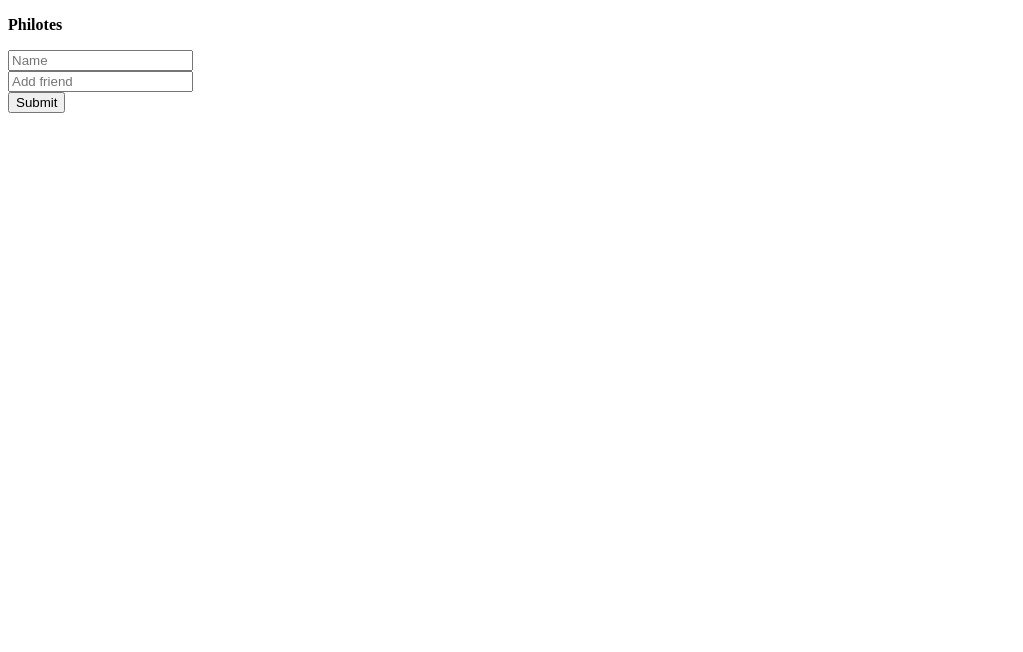
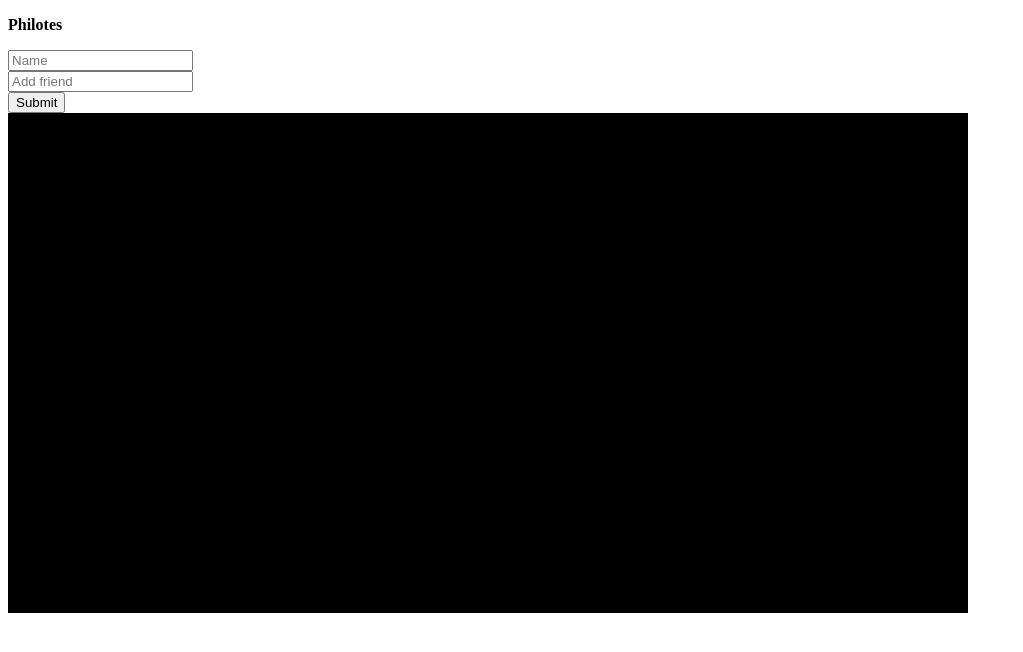
Before and after one commit to jimgong92/philotes-app, a website: page client/index.html in a window 1280 px wide. Shown: the whole page, without its empty margins (0-1023 px from the left). Drawn offline with nearby package versions, Linux system fonts and the light colour scheme; some packages are replaced by stand-ins of ours.

Commit message:
Scaffolds out graph logic with mbostock template

```diff
--- a/bower.json
+++ b/bower.json
@@ -17,6 +17,7 @@
   ],
   "dependencies": {
     "angular": "~1.3.11",
-    "ui-router": "~0.2.13"
+    "ui-router": "~0.2.13",
+    "d3": "~3.5.3"
   }
 }
--- a/client/app/edit/EditController.js
+++ b/client/app/edit/EditController.js
@@ -7,6 +7,9 @@
 
   function EditCtrl() {
     var vm = this;
+    function print(){
+      console.log('In Edit Controller');
+    }
   }
 
 })();
--- a/client/app/edit/edit.html
+++ b/client/app/edit/edit.html
@@ -3,19 +3,19 @@
   <div class="identifier">
     <div class="icon"></div>
     <input
-      ng-model=""
+      ng-model="node"
       placeholder="Name"/>
   </div>
   <div class="addFriend">
     <div class="icon"></div>
     <input
-      ng-model=""
+      ng-model="friend"
       placeholder="Add friend"/>
   </div>
   <div class="submit">
     <button
       type="button"
-      ng-click="">
+      ng-click="print()">
       Submit
     </button>
   </div>
--- a/client/app/graph/GraphController.js
+++ b/client/app/graph/GraphController.js
@@ -5,9 +5,88 @@
     .module('app.graph')
     .controller('GraphCtrl', GraphCtrl);
 
-  function GraphCtrl(NetworkFactory) {
+  function GraphCtrl() {
     var vm = this;
+    var width = 960,
+        height = 500;
 
+    var fill = d3.scale.category20();
+
+    var force = d3.layout.force()
+        .size([width, height])
+        .nodes([{}]) // initialize with a single node
+        .linkDistance(30)
+        .charge(-60)
+        .on("tick", tick);
+
+    var svg = d3.select("#graph-canvas").append("svg")
+        .attr("width", width)
+        .attr("height", height)
+        .on("mousemove", mousemove)
+        .on("mousedown", mousedown);
+
+    svg.append("rect")
+        .attr("width", width)
+        .attr("height", height);
+
+    var nodes = force.nodes(),
+        links = force.links(),
+        node = svg.selectAll(".node"),
+        link = svg.selectAll(".link");
+
+    var cursor = svg.append("circle")
+        .attr("r", 30)
+        .attr("transform", "translate(-100,-100)")
+        .attr("class", "cursor");
+
+    restart();
+
+    function mousemove() {
+      cursor.attr("transform", "translate(" + d3.mouse(this) + ")");
+    }
+
+    function mousedown() {
+      var point = d3.mouse(this),
+          node = {x: point[0], y: point[1]},
+          n = nodes.push(node);
+
+      // add links to any nearby nodes
+      nodes.forEach(function(target) {
+        var x = target.x - node.x,
+            y = target.y - node.y;
+        if (Math.sqrt(x * x + y * y) < 30) {
+          links.push({source: node, target: target});
+        }
+      });
+
+      restart();
+    }
+
+    function tick() {
+      link.attr("x1", function(d) { return d.source.x; })
+          .attr("y1", function(d) { return d.source.y; })
+          .attr("x2", function(d) { return d.target.x; })
+          .attr("y2", function(d) { return d.target.y; });
+
+      node.attr("cx", function(d) { return d.x; })
+          .attr("cy", function(d) { return d.y; });
+    }
+
+    function restart() {
+      link = link.data(links);
+
+      link.enter().insert("line", ".node")
+          .attr("class", "link");
+
+      node = node.data(nodes);
+
+      node.enter().insert("circle", ".cursor")
+          .attr("class", "node")
+          .attr("r", 5)
+          .call(force.drag);
+
+      force.start();
+    }
   }
 
 })();
--- a/client/index.html
+++ b/client/index.html
@@ -12,6 +12,7 @@
   <!-- Dependencies -->
   <script src="bower_components/angular/angular.min.js"></script>
   <script src="bower_components/ui-router/release/angular-ui-router.min.js"></script>
+  <script src="bower_components/d3/d3.min.js"></script>
 
   <!-- App -->
   <script src="app/app.module.js"></script>
```
Also changed, not shown: client/app/core/NetworkFactory.js (+6 -1 lines), client/styles/style.css (added, +18 -0 lines).
